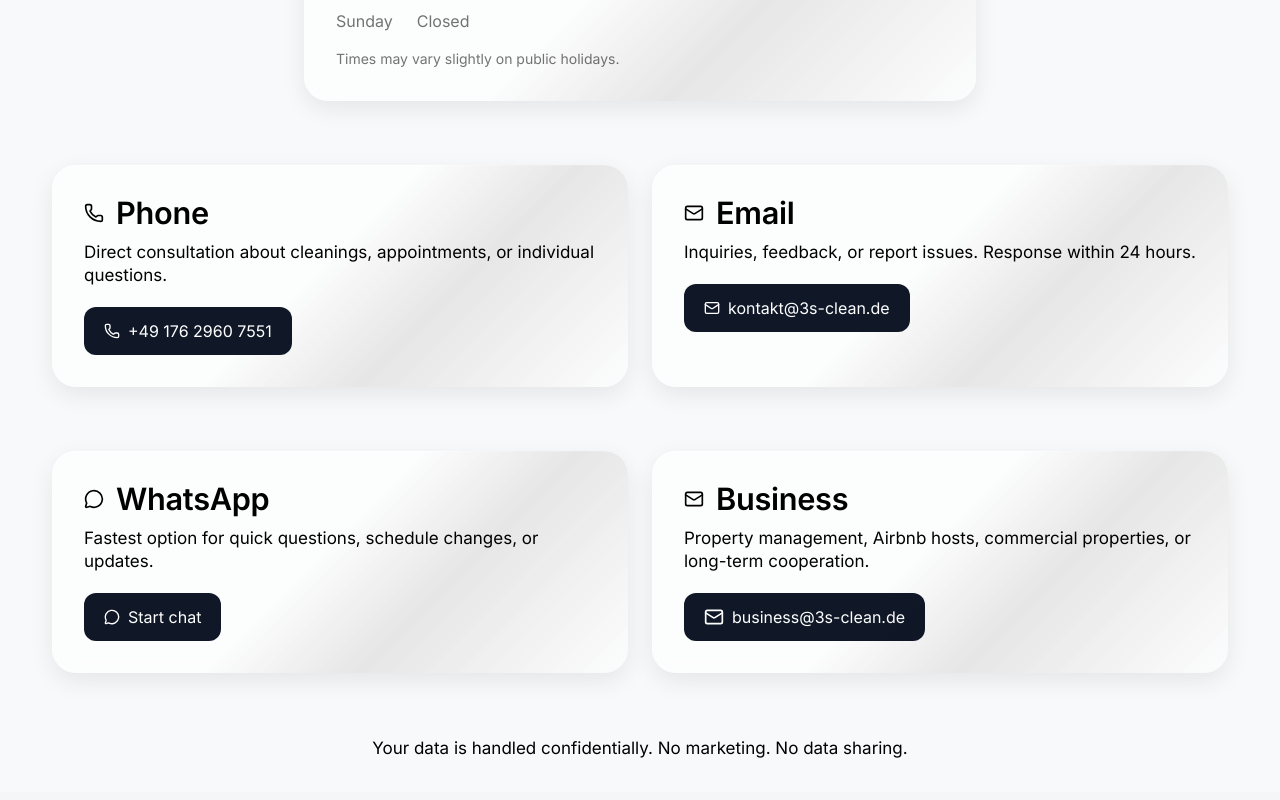
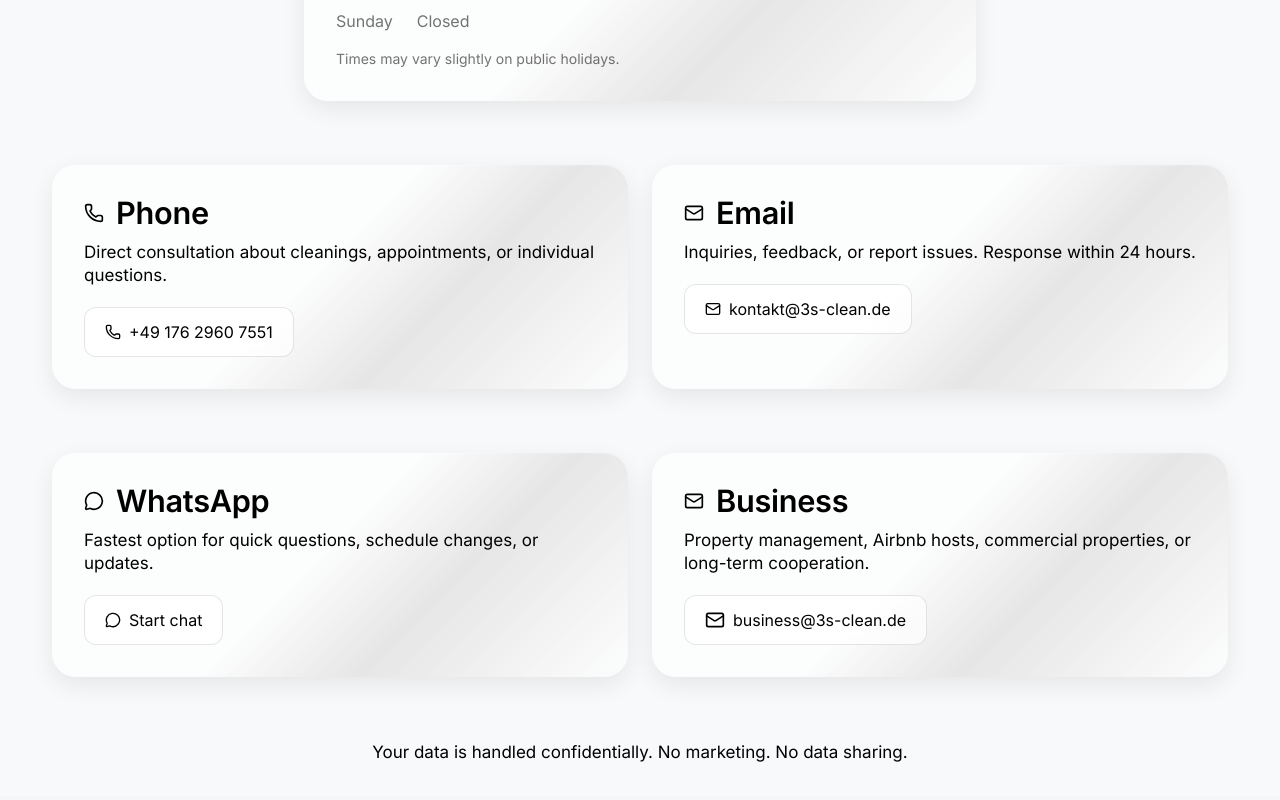
Before and after one commit to 3S-Clean/3s-clean-app, a Next.js app: page /en/contact in a window 1280 px wide. Shown: the part 486-1286 px from the top of the page. Built offline with nearby package versions, Linux system fonts and the light colour scheme; no server answers.

Commit message:
feat: new de-en-auth

```diff
--- a/app/[locale]/contact/page.tsx
+++ b/app/[locale]/contact/page.tsx
@@ -4,7 +4,7 @@ import {Mail, MapPin, MessageCircle, Phone} from "lucide-react";
 import Header from "@/components/header/Header";
 import Footer from "@/components/footer/Footer";
 import {CONTENT_GUTTER, PAGE_CONTAINER} from "@/components/ui/layout";
-import {CARD_FRAME_BASE, CARD_FRAME_HOVER_LIFT} from "@/components/ui/card/CardFrame";
+import {CARD_FRAME_BASE, CARD_FRAME_HOVER_LIFT, CARD_FRAME_INTERACTIVE,} from "@/components/ui/card/CardFrame";
 import PageTitle from "@/components/ui/typography/PageTitle";
 import PageSubtitle from "@/components/ui/typography/PageSubtitle";
 import SectionTitle from "@/components/ui/typography/SectionTitle";
@@ -15,12 +15,27 @@ import {useTranslations} from "next-intl";
 type HoursItem = { day: string; hours: string };
 
 const CONTACT_CARD = [CARD_FRAME_BASE, "px-6 md:px-8 py-7 md:py-8"].join(" ");
+
 const CONTACT_CARD_HOVER = [
     CARD_FRAME_BASE,
+    CARD_FRAME_INTERACTIVE, // ✅ active animations (hover/tap/focus) like other interactive cards
     "select-none transition-all duration-200",
     CARD_FRAME_HOVER_LIFT,
     "motion-reduce:transition-none motion-reduce:hover:transform-none",
     "px-6 md:px-8 py-7 md:py-8",
+].join(" ");
+
+// ✅ CTA buttons: glass style (no blue/solid look)
+const CTA_GLASS = [
+    "inline-flex items-center gap-2",
+    "px-5 py-3 rounded-xl",
+    "font-medium transition-all",
+    "border border-black/10 dark:border-white/10",
+    "bg-white/70 dark:bg-[var(--card)]/70 backdrop-blur",
+    "text-[var(--text)]",
+    "hover:ring-1 hover:ring-black/10 dark:hover:ring-white/15",
+    "active:scale-[0.99]",
+    "focus:outline-none focus-visible:ring-4 focus-visible:ring-black/15 dark:focus-visible:ring-white/15",
 ].join(" ");
 
 export default function ContactPage() {
@@ -100,16 +115,7 @@ export default function ContactPage() {
 
                                     <BodyText className="mb-5">{t("phone.body")}</BodyText>
 
-                                    <a
-                                        href="tel:+4917629607551"
-                                        className="
-                      inline-flex items-center gap-2
-                      px-5 py-3 rounded-xl
-                      font-medium transition-colors
-                      bg-gray-900 text-white hover:bg-gray-800
-                      dark:bg-white dark:text-gray-900 dark:hover:bg-white/90
-                    "
-                                    >
+                                    <a href="tel:+4917629607551" className={CTA_GLASS}>
                                         <Phone className="w-4 h-4"/>
                                         <span>+49 176 2960 7551</span>
                                     </a>
@@ -122,16 +128,7 @@ export default function ContactPage() {
                                         <SectionTitle>{t("email.title")}</SectionTitle>
                                     </div>
                                     <BodyText className="mb-5">{t("email.body")}</BodyText>
-                                    <a
-                                        href="mailto:kontakt@3s-clean.de"
-                                        className="
-                      inline-flex items-center gap-2
-                      px-5 py-3 rounded-xl
-                      font-medium transition-colors
-                      bg-gray-900 text-white hover:bg-gray-800
-                      dark:bg-white dark:text-gray-900 dark:hover:bg-white/90
-                    "
-                                    >
+                                    <a href="mailto:kontakt@3s-clean.de" className={CTA_GLASS}>
                                         <Mail className="w-4 h-4"/>
                                         <span>kontakt@3s-clean.de</span>
                                     </a>
@@ -160,13 +157,7 @@ export default function ContactPage() {
                                         href="https://wa.me/491762960755"
                                         target="_blank"
                                         rel="noopener noreferrer"
-                                        className="
-                      inline-flex items-center gap-2
-                      px-5 py-3 rounded-xl
-                      font-medium transition-colors
-                      bg-gray-900 text-white hover:bg-gray-800
-                      dark:bg-white dark:text-gray-900 dark:hover:bg-white/90
-                    "
+                                        className={CTA_GLASS}
                                     >
                                         <MessageCircle className="w-4 h-4"/>
                                         <span>{t("whatsapp.cta")}</span>
@@ -182,16 +173,7 @@ export default function ContactPage() {
 
                                     <BodyText className="mb-5">{t("business.body")}</BodyText>
 
-                                    <a
-                                        href="mailto:business@3s-clean.de"
-                                        className="
-                      inline-flex items-center gap-2
-                      px-5 py-3 rounded-xl
-                      font-medium transition-colors
-                      bg-gray-900 text-white hover:bg-gray-800
-                      dark:bg-white dark:text-gray-900 dark:hover:bg-white/90
-                    "
-                                    >
+                                    <a href="mailto:business@3s-clean.de" className={CTA_GLASS}>
                                         <Mail className="w-5 h-5"/>
                                         <span>business@3s-clean.de</span>
                                     </a>
@@ -200,6 +182,7 @@ export default function ContactPage() {
                         </div>
                     </div>
                 </section>
+
                 {/* Privacy note */}
                 <section className="py-8">
                     <div className={PAGE_CONTAINER}>
```
